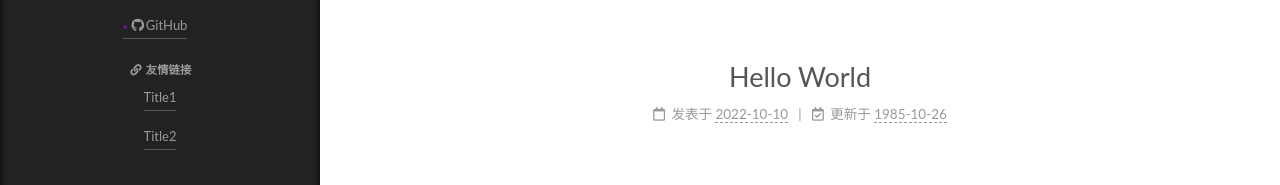
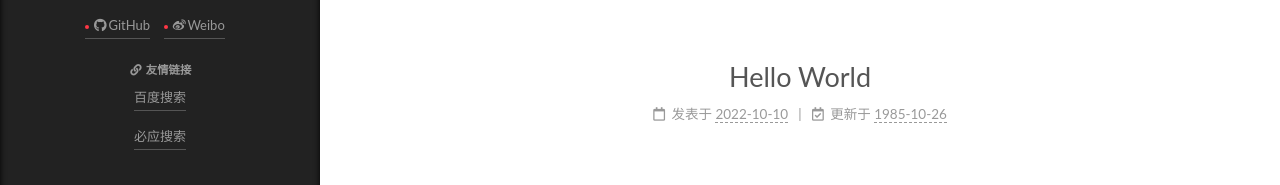
Before and after one commit to peipeinm/peipeinm.github.io, a plain HTML site: page 2022/10/10/hello-world/index.html in a window 1280 px wide. Both pictures are taken after a click on the item "站点概览". Shown: the part 287-472 px from the top of the page. Drawn offline with Linux system fonts and the light colour scheme.

Commit message:
Site updated: 2022-10-10 23:40:04

```diff
--- a/2022/10/10/hello-world/index.html
+++ b/2022/10/10/hello-world/index.html
@@ -321,6 +321,9 @@
       <span class="links-of-author-item">
         <a href="https://github.com/" title="GitHub → https:&#x2F;&#x2F;github.com" rel="noopener" target="_blank"><i class="fab fa-github fa-fw"></i>GitHub</a>
       </span>
+      <span class="links-of-author-item">
+        <a href="https://weibo.com/" title="Weibo → https:&#x2F;&#x2F;weibo.com" rel="noopener" target="_blank"><i class="fab fa-weibo fa-fw"></i>Weibo</a>
+      </span>
   </div>
 
 
@@ -330,10 +333,10 @@
     </div>
     <ul class="links-of-blogroll-list">
         <li class="links-of-blogroll-item">
-          <a href="https://www.baidu.com/" title="https:&#x2F;&#x2F;www.baidu.com" rel="noopener" target="_blank">Title1</a>
+          <a href="https://www.baidu.com/" title="https:&#x2F;&#x2F;www.baidu.com" rel="noopener" target="_blank">百度搜索</a>
         </li>
         <li class="links-of-blogroll-item">
-          <a href="https://www.bing.com/" title="https:&#x2F;&#x2F;www.bing.com" rel="noopener" target="_blank">Title2</a>
+          <a href="https://www.bing.com/" title="https:&#x2F;&#x2F;www.bing.com" rel="noopener" target="_blank">必应搜索</a>
         </li>
     </ul>
   </div>
--- a/css/main.css
+++ b/css/main.css
@@ -1194,7 +1194,7 @@ pre .javascript .function {
 }
 .links-of-author a::before,
 .links-of-author span.exturl::before {
-  background: #6b128b;
+  background: #ff3745;
   border-radius: 50%;
   content: ' ';
   display: inline-block;
```
Also changed, not shown: 2022/10/10/测试仓库私人化/index.html (+5 -2 lines), 2022/10/10/测试博客/index.html (+5 -2 lines), archives/2022/10/index.html (+5 -2 lines), archives/2022/index.html (+5 -2 lines), archives/index.html (+5 -2 lines), index.html (+5 -2 lines).
